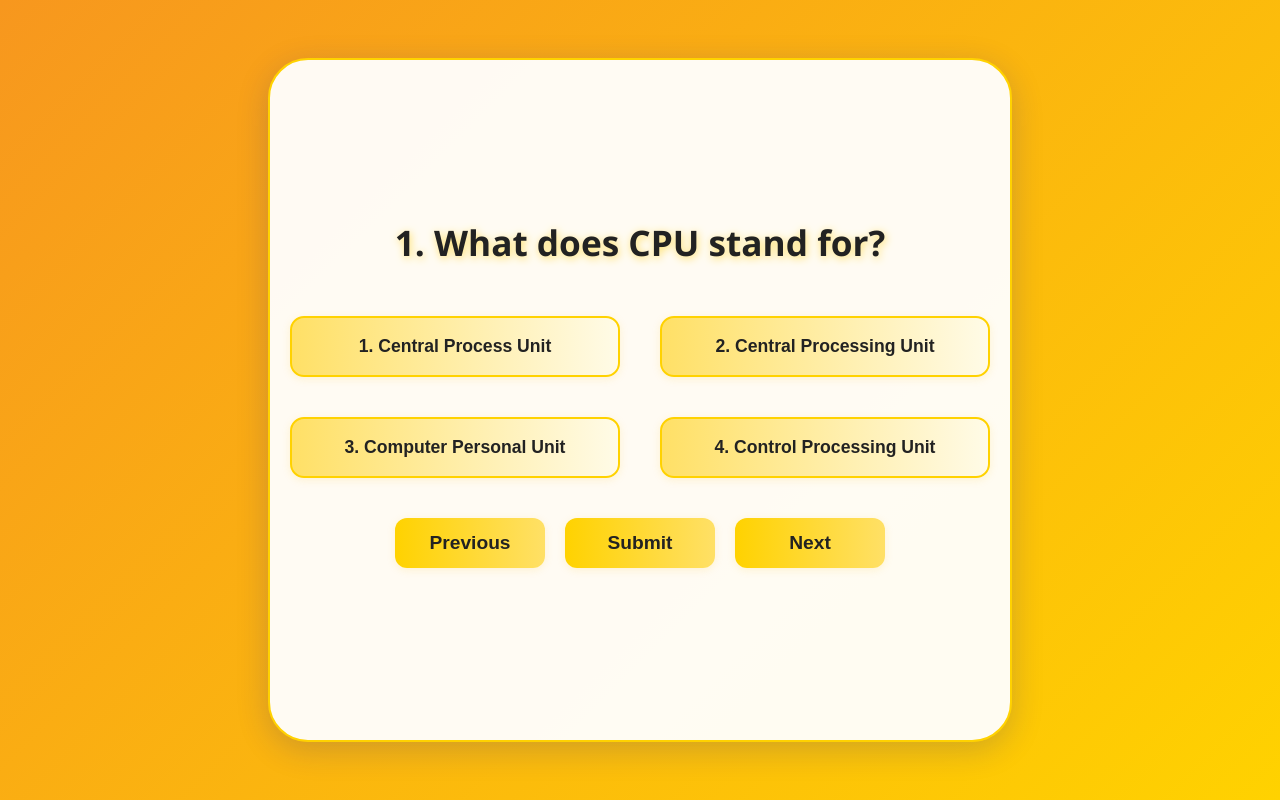
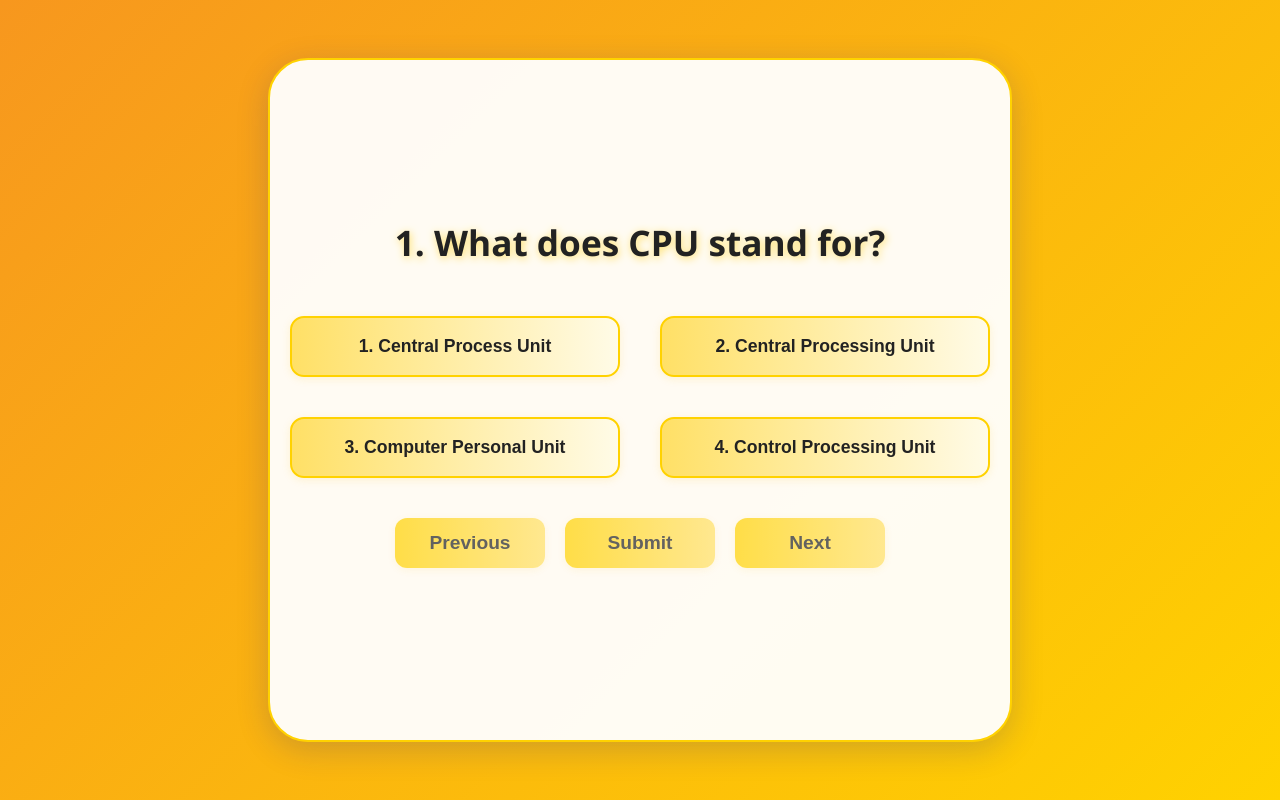
Before and after one commit to siranjeevan/quizGame, a React (Vite) app: page / in a window 1280 px wide. Built offline with nearby package versions, Linux system fonts and the light colour scheme.

Commit message:
Control Button

```diff
--- a/src/Components/Quiz/Options.jsx
+++ b/src/Components/Quiz/Options.jsx
@@ -1,15 +1,13 @@
 import { questions } from "../../Data/Data";
 import { useQuizContext } from "../../ContextApi/ContextAPIData";
-import React, { useState } from "react";
+import React, { useEffect } from "react";
 
 function Options({ index }) {
-  const {CurrentAnswer, setCurrentAnswer} = useQuizContext();
+  const { CurrentAnswer, setCurrentAnswer } = useQuizContext();
 
-  function setAnswer(answer) {
-    setCurrentAnswer(answer);
-    console.log("current answer", CurrentAnswer)
-    console.log(answer, "selected for question", index + 1);
-  }
+  // useEffect(() => {
+  //   console.log("current answer", CurrentAnswer);
+  // }, [CurrentAnswer]);
 
   return (
     <div className="options">
@@ -17,7 +15,7 @@ function Options({ index }) {
         <button
           key={idx}
           className="option"
-          onClick={() => setAnswer(option)}
+          onClick={() => setCurrentAnswer(option)}
         >
           {idx + 1}. {option}
         </button>
--- a/src/Components/Quiz/QuizControls.jsx
+++ b/src/Components/Quiz/QuizControls.jsx
@@ -1,7 +1,7 @@
 import { useQuizContext } from "../../ContextApi/ContextAPIData";
 function QuizControls() {
 
-    const { currentQuestion, setCurrentQuestion, score, setScore, quizOver, setQuizOver ,currentAnswer , userAnswers , setUserAnswers  } = useQuizContext();
+    const { currentQuestion, setCurrentQuestion, score, setScore, quizOver, setQuizOver , CurrentAnswer , setCurrentAnswer , userAnswers , setUserAnswers  } = useQuizContext();
 
     function handleNext() {
         if (currentQuestion < 9) {
@@ -10,33 +10,33 @@ function QuizControls() {
             setQuizOver(true);
         }
         console.log("Next Question", currentQuestion + 1);
+        setCurrentAnswer(" ");
     }
 
     function handlePrevious() {
         if (currentQuestion > 0) {
             setCurrentQuestion(currentQuestion - 1);
         }
+        setCurrentAnswer(" ");
         console.log("Previous Question", currentQuestion - 1);
     }
 
     function handleSubmit() {
-        if (currentAnswer) {
-            const updatedAnswers = [...userAnswers];
-            updatedAnswers[currentQuestion] = currentAnswer;
-            setUserAnswers(updatedAnswers);
-            console.log("Submitted Answer for Question", currentQuestion + 1, ":", currentAnswer);
-        } else {
-            console.log("No answer selected for Question", currentQuestion + 1);
-        }
+        const updatedAnswers = [...userAnswers];
+        updatedAnswers[currentQuestion] = CurrentAnswer;
+        setUserAnswers(updatedAnswers);
+
+        console.log(updatedAnswers, "User Answers");
+
 
     }
 
   return (
     <>
       <div className="QuizControls">
-        <button className="ControlButton" onClick={()=> {handlePrevious(); }} >Previous</button>
-        <button className="ControlButton" onClick={()=> {handleSubmit(); }} >Submit</button>
-        <button className="ControlButton" onClick={()=> {handleNext(); }} >Next</button>
+        <button className={ currentQuestion === 0 ? "PreviousDisabled" : "Previous" } id = "ControlButton" onClick={()=> {handlePrevious(); }} >Previous</button>
+        <button className= { CurrentAnswer === " " ? "SubmitDisabled" : "Submit" } id = "ControlButton" onClick={()=> {handleSubmit(); }} >Submit</button>
+        <button className={currentQuestion === 9 || userAnswers[currentQuestion] === " "  ? "NextDisabled" : "Next" }  id = "ControlButton" onClick={()=> {handleNext(); }} > Next </button>
       </div>
     </>
   );
--- a/src/ContextApi/ContextAPIData.jsx
+++ b/src/ContextApi/ContextAPIData.jsx
@@ -6,7 +6,7 @@ export function QuizProvider({ children }) {
   const [score, setScore] = useState(0);
   const [quizOver, setQuizOver] = useState(false);
   const [userAnswers, setUserAnswers] = useState(Array(10).fill(" "));
-  const [CurrentAnswer, setCurrentAnswer] = useState("");
+  const [CurrentAnswer, setCurrentAnswer] = useState(" ");
 
   return (
     <QuizContext.Provider
--- a/src/screens/GameScreen/GameScreen.css
+++ b/src/screens/GameScreen/GameScreen.css
@@ -73,7 +73,7 @@ body {
     gap: 20px;
 }
 
-.ControlButton {
+#ControlButton {
     width: 150px;
     height: 50px;
     background: linear-gradient(90deg, #ffd200 0%, #ffe066 100%);
@@ -86,9 +86,46 @@ body {
     box-shadow: 0 2px 8px rgba(247,191,23,0.15);
     transition: background 0.2s, transform 0.2s;
 }
-
-.ControlButton:hover, .ControlButton:focus {
-    background: linear-gradient(90deg, #ffe066 0%, #ffd200 100%);
-    transform: scale(1.05);
+.Previous, .Submit, .Next {
+    width: 150px;
+    height: 50px;
+    background: linear-gradient(90deg, #ffd200 0%, #ffe066 100%);
+    border-radius: 12px;
+    border: none;
+    cursor: pointer;
+    font-size: 1.2rem;
+    font-weight: bold;
+    color: #222;
+    box-shadow: 0 2px 8px rgba(247,191,23,0.15);
+    transition: background 0.2s, transform 0.2s;
+}
+.PreviousDisabled {
+    background: linear-gradient(90deg, #eee 0%, #ccc 100%);
+    color: #aaa;
+    cursor: not-allowed;
+    box-shadow: none;
+    transform: none;
     outline: none;
+    opacity: 0.7;
+    pointer-events: none;
 }
+.SubmitDisabled {
+    background: linear-gradient(90deg, #eee 0%, #ccc 100%);
+    color: #aaa;
+    cursor: not-allowed;
+    box-shadow: none;
+    transform: none;
+    outline: none;
+    opacity: 0.7;
+    pointer-events: none;
+}
+.NextDisabled {
+    background: linear-gradient(90deg, #eee 0%, #ccc 100%);
+    color: #aaa;
+    cursor: not-allowed;
+    box-shadow: none;
+    transform: none;
+    outline: none;
+    opacity: 0.7;
+    pointer-events: none;
+}
```
